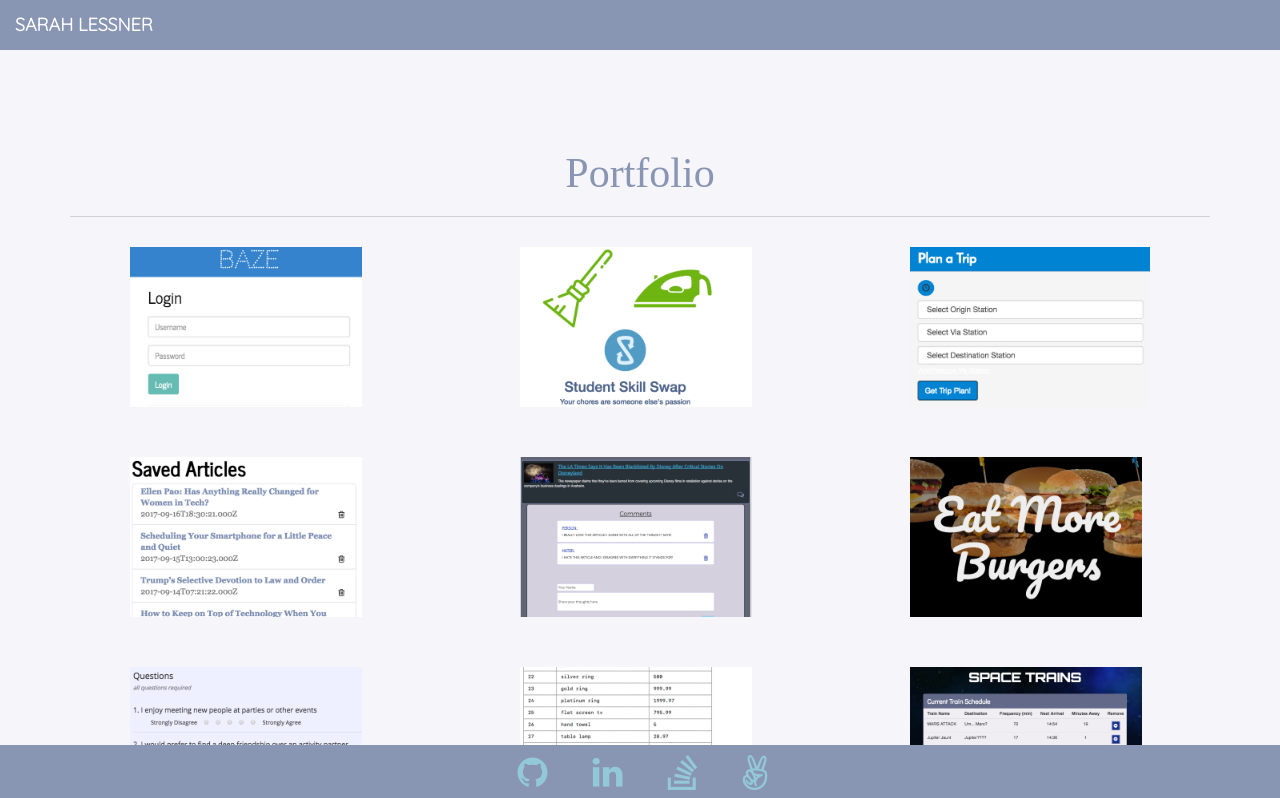
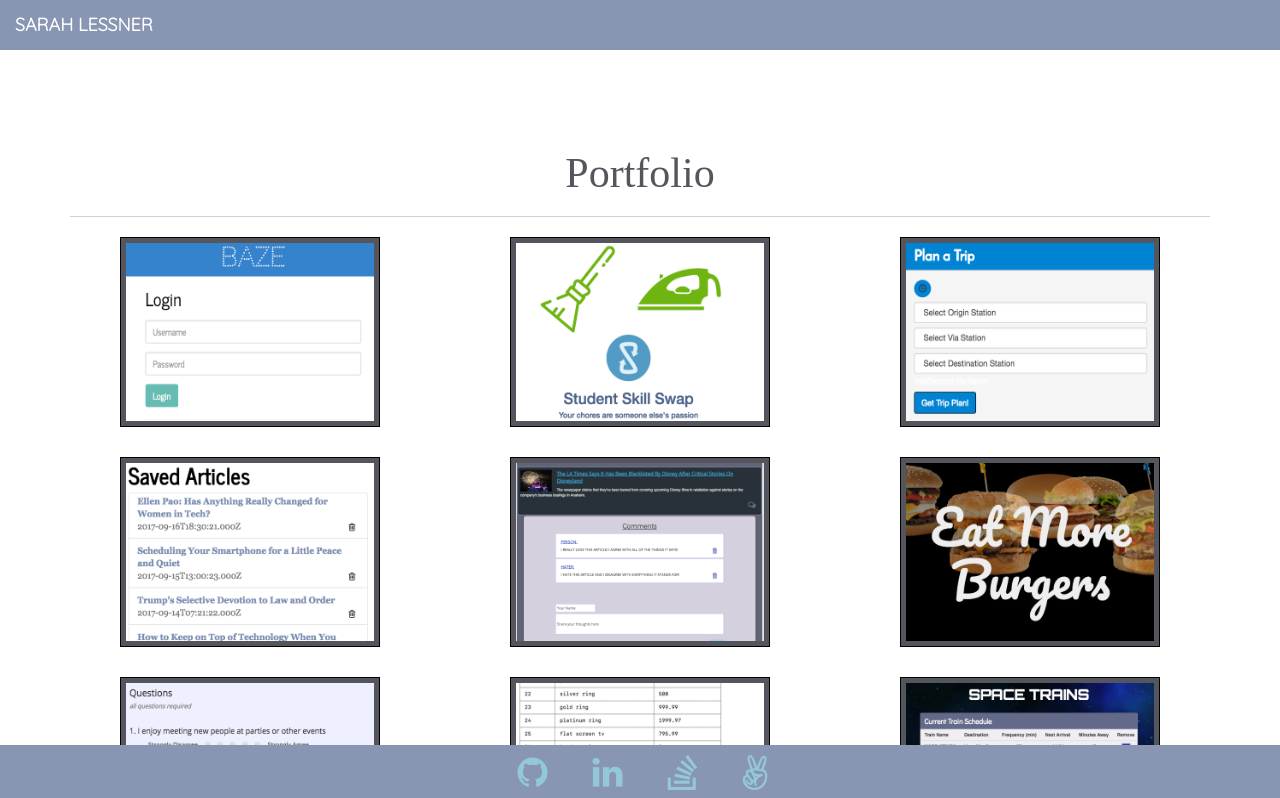
Before and after one commit to sarahlessner/Portfolio-React, a React (Create React App) app in the folder client/: page /projects in a window 1280 px wide. Shown: the top 798 px of the page. Built offline with nearby package versions, Linux system fonts and the light colour scheme; a web font is replaced by a local one.

Commit message:
changed photo size for consistency. changed page background and portfolio image backgrounds. changed form borders and button colors.

```diff
--- a/client/public/portfolio.css
+++ b/client/public/portfolio.css
@@ -2,7 +2,7 @@
 body {
     overflow-x: hidden;
     font-family: 'Quicksand', sans-serif;
-    background: #f6f5f9;
+    background: #ffffff;
 }
 
 p {
@@ -186,6 +186,7 @@ section {
 section h2 {
     margin: 0;
     font-size: 3em;
+    color: #55555d;
 }
 
 section.success {
@@ -279,9 +280,11 @@ section.success ul {
 }
 
 .portfolio-item img {
-    padding: 10px;
-    max-height: 180px;
-
+    padding: 5px;
+    width: 290px;
+    height: 190px;
+    border: 1px solid black;
+    background: #55555d;
 }
 
 #portfolio .portfolio-item .portfolio-link .caption .caption-content h3,
@@ -360,12 +363,12 @@ button.portfolio-link.btn.btn-default{
     position: relative;
     margin-bottom: 0;
     padding-bottom: .5em;
-    border-left: 1px solid #d1d0d4;
-    border-right: 1px solid #d1d0d4;
+    border-left: 1px solid #000000;
+    border-right: 1px solid #000000;
 }
 
 .floating-label-form-group:last-child {
-  border-bottom: 1px solid #d1d0d4;
+  border-bottom: 1px solid #000000;
 
 }
 
@@ -402,7 +405,7 @@ button.portfolio-link.btn.btn-default{
 
 .floating-label-form-group::not(:first-child) {
     padding-left: 14px;
-    border-left: 1px solid #d1d0d4;
+    border-left: 1px solid #000000;
 
 
 }
@@ -417,7 +420,7 @@ button.portfolio-link.btn.btn-default{
 }
 
 form .row:first-child .floating-label-form-group {
-    border-top: 1px solid #d1d0d4;
+    border-top: 1px solid #000000;
     border-top-left-radius: 5px;
     border-top-right-radius: 5px;
 }
@@ -473,7 +476,7 @@ footer .footer-below {
 }
 
 .submitbtn {
-    background: #6ed0dc;
+    background: #c3b9fc;
     color: black;
     padding-left: 60px;
     padding-right: 60px;
@@ -482,7 +485,7 @@ footer .footer-below {
 }
 
 .submitbtn:hover {
-  background: rgba(195,185,252,0.7);
+  background: gray;
 }
 
 .scroll-top {
--- a/client/src/components/ProjectGridItem/ProjectGridItem.js
+++ b/client/src/components/ProjectGridItem/ProjectGridItem.js
@@ -37,7 +37,7 @@ class ProjectGridItem extends Component {
                       <i className="fa fa-plus-square-o fa-3x"></i>
                   </div>
               </div>
-              <img src={this.props.src} className="img-responsive" alt={this.props.name} />
+              <img src={this.props.src} className="img-responsive img-centered" alt={this.props.name} />
           </div>
           <Modal show={this.state.showModal} onHide={this.close}>
           <Modal.Header closeButton>
```
Also changed, not shown: 8 other files (tests, documents, lock files or other folders).
